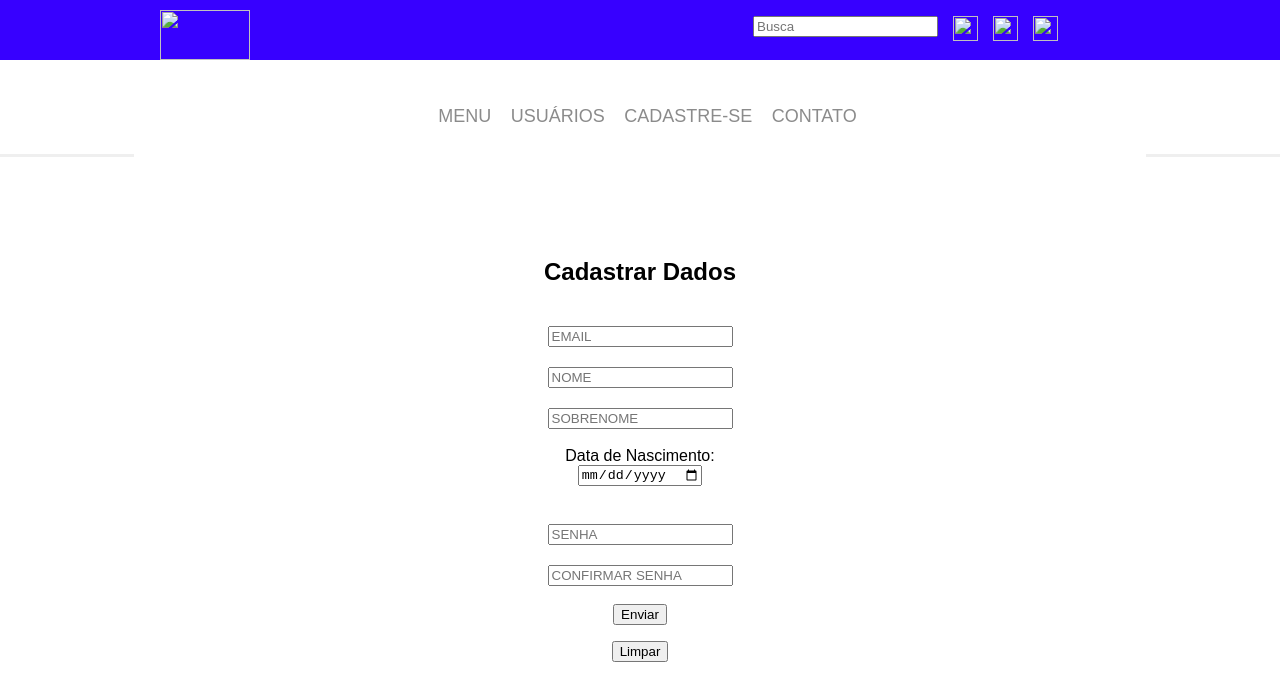
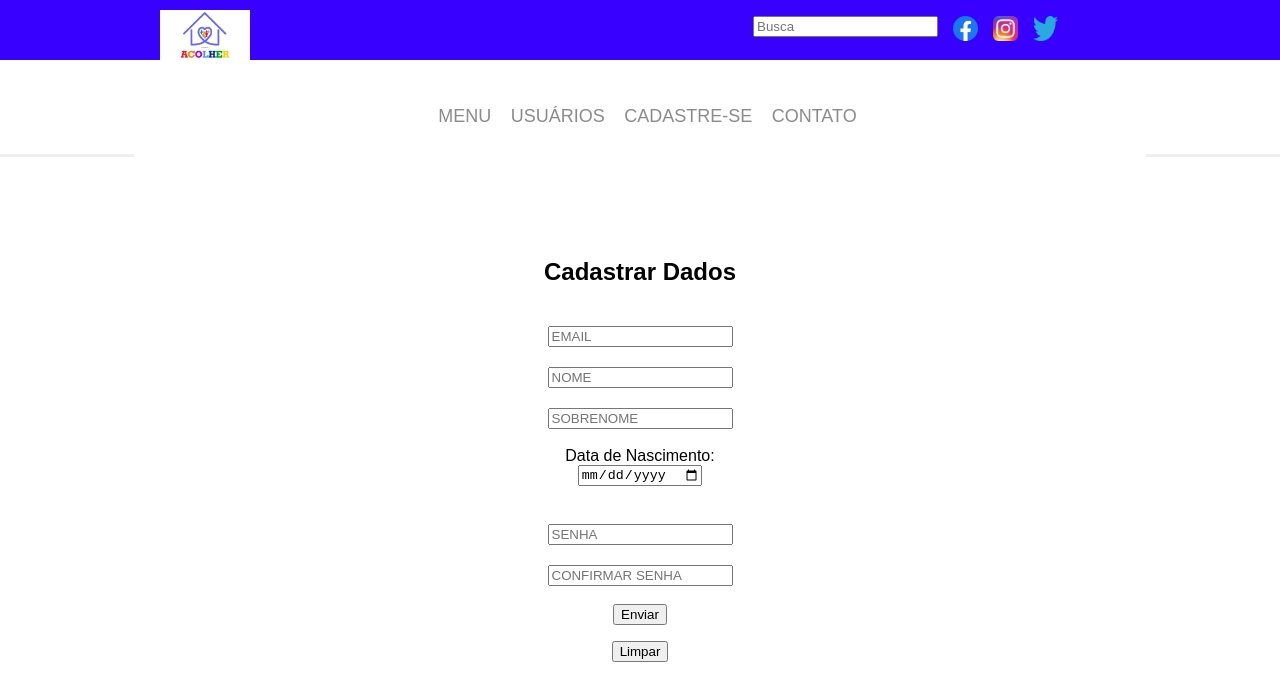
Before and after one commit to joaovrmoreira/Site-Refugiados, a plain HTML site: page cadastro.html in a window 1280 px wide. Drawn offline with nearby package versions, Linux system fonts and the light colour scheme.

Commit message:
Update cadastro.html

```diff
--- a/cadastro.html
+++ b/cadastro.html
@@ -18,15 +18,15 @@
       <div class="header-1">
 
         <div class="logo">
-        <img src="/img/logo.png" width="90" height="50">
+        <img src="logo.png" width="90" height="50">
         </div>
 
         <div class="redes-sociais">
           <ul>
             <li> <input placeholder="Busca" type="text"></li>
-             <li><a href="https://www.facebook.com/"><img src="/img/facebook.png" width="25" height="25"/></a></li>
-            <li><a href="https://www.instagram.com/"><img src="/img/instagram.png" width="25" height="25"/></a></li>
-            <li><a href="https://twitter.com/home?lang=pt"><img src="/img/twitter.png" width="25" height="25"/></a></li>
+             <li><a href="https://www.facebook.com/"><img src="facebook.png" width="25" height="25"/></a></li>
+            <li><a href="https://www.instagram.com/"><img src="instagram.png" width="25" height="25"/></a></li>
+            <li><a href="https://twitter.com/home?lang=pt"><img src="twitter.png" width="25" height="25"/></a></li>
           </ul>
         </div>
       </div>
```
